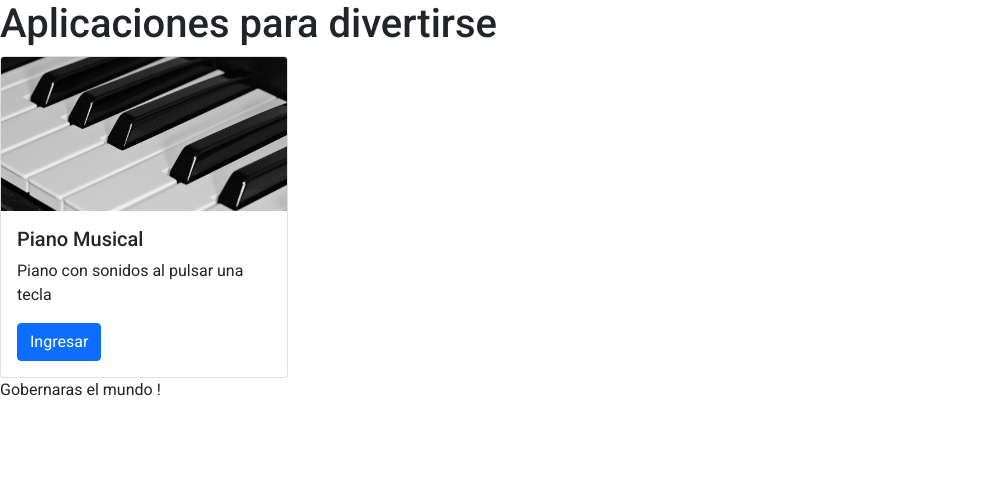
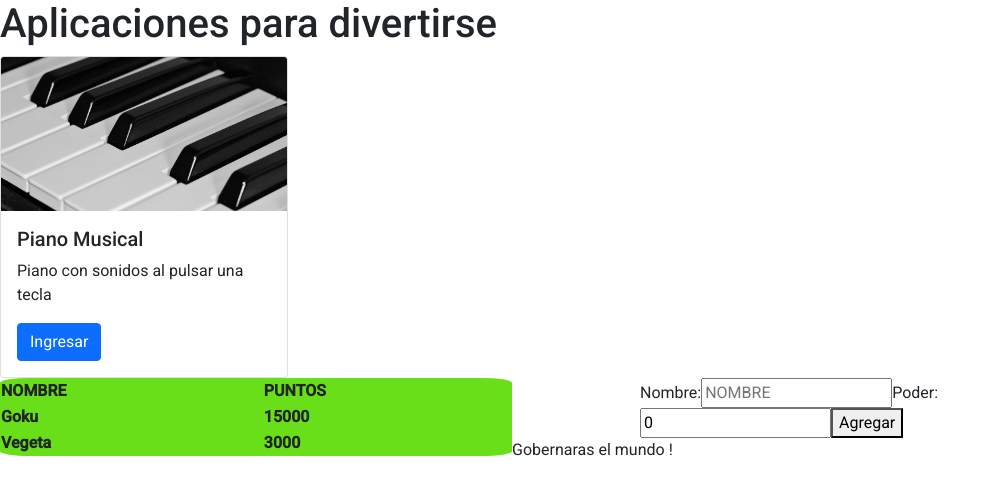
Before and after one commit to ValleGalan/MiniProyectosAngular, an Angular app: page / in a window 1280 px wide. Shown: the top 494 px of the page, without its empty margins (0-1000 px from the left). Built offline with nearby package versions, Linux system fonts and the light colour scheme.

Commit message:
subiendo Modulo dragonBZ

```diff
--- a/src/app/app.component.html
+++ b/src/app/app.component.html
@@ -1 +1,2 @@
 <app-inicio></app-inicio>
+<app-main-page></app-main-page>
--- a/src/app/app.module.ts
+++ b/src/app/app.module.ts
@@ -18,7 +18,6 @@ import { BrowserAnimationsModule } from '@angular/platform-browser/animations';
     PianoComponent,
     DadosComponent,
     InicioComponent,
-
   ],
   imports: [
     BrowserModule,
--- a/src/app/dragonBz/dragonbz.module.ts
+++ b/src/app/dragonBz/dragonbz.module.ts
@@ -1,6 +1,9 @@
 import { NgModule } from '@angular/core';
 import { CommonModule } from '@angular/common';
+import { FormsModule } from '@angular/forms';
+
 import { MainPageComponent } from './main-page/main-page.component';
+
 
 @NgModule({
   declarations: [
@@ -10,7 +13,8 @@ import { MainPageComponent } from './main-page/main-page.component';
     MainPageComponent
   ],
   imports: [
-    CommonModule
+    CommonModule,
+    FormsModule
   ]
 })
 export class DragonbzModule {
--- a/src/app/dragonBz/main-page/main-page.component.css
+++ b/src/app/dragonBz/main-page/main-page.component.css
@@ -0,0 +1,19 @@
+.contenedor_tabla_dbz{
+     background-color: rgb(104, 223, 25);
+     border-radius:6%;
+     display:flex;
+     flex-direction:column;
+     width: 40%;
+     float:left;
+}
+table{
+    border-color:black;
+}
+.contenedor_dbz{
+    display: flex;
+    flex-direction: column;
+    -ms-flex-align:start;
+    width:25%;
+    margin-left:50%;
+    flex-wrap:wrap ;
+}
--- a/src/app/dragonBz/main-page/main-page.component.html
+++ b/src/app/dragonBz/main-page/main-page.component.html
@@ -1,2 +1,39 @@
-<h1>Dragon Ball Z</h1>
-<hr>
+
+<div class="contenedor_tabla_dbz">
+<table>
+    <thead><tr>
+        <th> NOMBRE</th>
+        <th> PUNTOS</th>
+    </tr></thead>
+    <tbody>
+    <tr *ngFor="let personaje of personajes">
+        <th>  {{personaje.nombre}} </th>
+        <th> {{personaje.poder }} </th>
+    </tr>
+</tbody>
+</table>
+</div>
+
+<div class="contenedor_dbz">
+<form (ngSubmit)="agregar()">
+    <label for="nombre" >Nombre:</label>
+    <input type="text" placeholder="NOMBRE"
+    name="nombre"
+    [(ngModel)]="nuevo.nombre"
+    >
+    <label for="number" >Poder:</label>
+    <input type="text" placeholder="poder"
+    name="poder"
+    [(ngModel)]="nuevo.poder">
+
+    <button type="submit">Agregar</button>
+</form>
+</div>
+<!--
+    OTRA FORMA DE HACERLO
+    [value]="nuevo.nombre"
+    [input]="cambiarNombre($event)"
+    cambiarNombre(event: any){
+         console.log(event.target.value);
+    }
+-->
--- a/src/app/dragonBz/main-page/main-page.component.ts
+++ b/src/app/dragonBz/main-page/main-page.component.ts
@@ -1,4 +1,9 @@
 import { Component, OnInit } from '@angular/core';
+
+interface Personaje{
+  nombre:string;
+  poder: number;
+}
 
 @Component({
   selector: 'app-main-page',
@@ -7,8 +12,32 @@ import { Component, OnInit } from '@angular/core';
 })
 export class MainPageComponent {
 
+  personajes: Personaje[] =[
+    {
+    nombre:'Goku',
+    poder:15000
+    },
+    {
+      nombre:'Vegeta',
+    poder:3000
+    },
+  ];
+  nuevo:Personaje={
+    nombre:'',
+    poder:0
+  }
+
   constructor() { }
+  agregar(  ){
+    if(this.nuevo.nombre.trim().length===0){return;}
+    console.log(this.nuevo);
 
+    this.personajes.push(this.nuevo);
+    this.nuevo={
+      nombre:'',
+      poder:0
+    }
+  }
 
 
 }
```
Also changed, not shown: src/index.html (line endings or trailing spaces).
